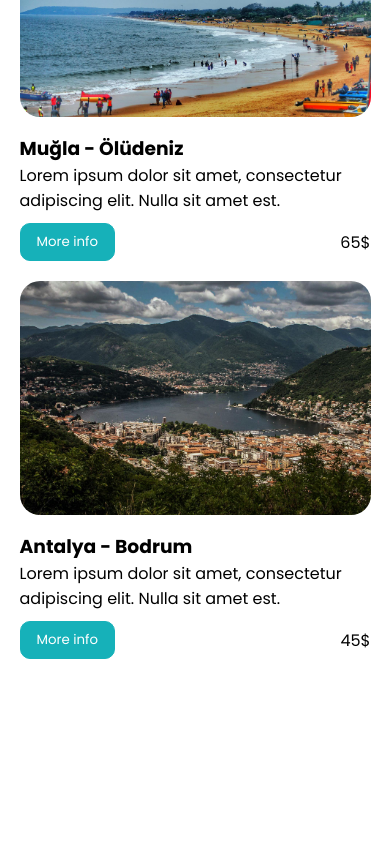
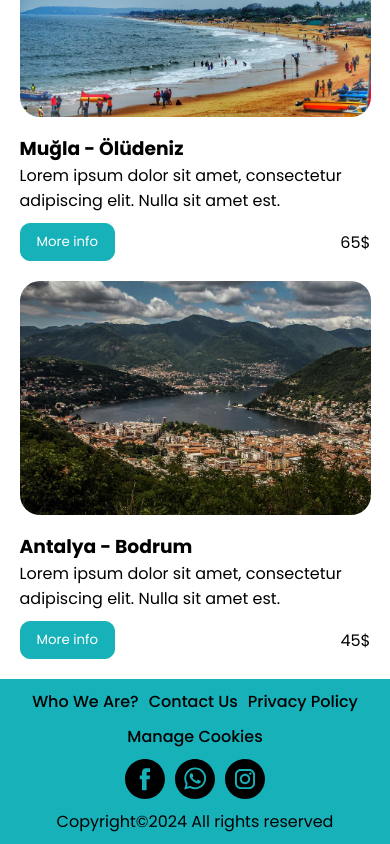
Before and after one commit to omertaskn452/tour-app, a React (Create React App) app: page / in a window 390 px wide. Shown: the part 4543-5387 px from the top of the page. Before the commit the page ends 5202 px from the top, so only its background shows below. Built offline with nearby package versions, Linux system fonts and the light colour scheme.

Commit message:
footer added

```diff
--- /dev/null
+++ b/src/components/Footer/Footer.jsx
@@ -0,0 +1,51 @@
+import React from "react";
+import style from "./footer.css"
+import FacebookIcon from "../Svg icons/face/FacebookIcon";
+import InstagramIcon from "../Svg icons/insta/InstagramIcon";
+import WhatsapIcon from "../Svg icons/wp/WhatsappIcon";
+import { Link } from "react-router-dom";
+
+export default function Footer(){
+  return(
+    <div className="footer-wrapper">
+      <div className="container">
+        <div className="footer">
+          <div className="footer-info">
+            <div className="footer-links">
+                <ul className="footer-links-list">
+                  <li className="footer-links-list-item">
+                    <Link><span>Who We Are?</span></Link>
+                  </li>
+                  <li  className="footer-links-list-item">
+                    <Link><span>Contact Us</span></Link>
+                  </li>
+                  <li  className="footer-links-list-item">
+                    <Link><span>Privacy Policy</span></Link>
+                  </li>
+                  <li  className="footer-links-list-item">
+                    <Link><span>Manage Cookies</span></Link>
+                  </li>
+                </ul>
+              </div>
+            <div className="footer-icons">
+              <ul className="footer-icons-list">
+                <li className="footer-icons-list-item">
+                  <Link to="#"><FacebookIcon/></Link>
+                </li>
+                <li className="footer-icons-list-item">
+                  <Link className="footer-icon" to="#"><WhatsapIcon/></Link>
+                </li>
+                <li className="footer-icons-list-item">
+                  <Link to="#"><InstagramIcon/></Link>
+                </li>
+              </ul>
+            </div>
+          </div>
+          <div className="footer-text">
+            <p>Copyright&copy;2024 All rights reserved</p>
+          </div>
+        </div>
+      </div>
+    </div>
+  )
+}
--- /dev/null
+++ b/src/components/Footer/footer.css
@@ -0,0 +1,63 @@
+.footer-wrapper{
+  background-color: #16b1b9;
+  padding: 20px 0;
+}
+.footer ul{
+  list-style-type: none;
+  padding: 0;
+  margin: 0;
+}
+.footer-info{
+  display: flex;
+  flex-direction: row;
+  justify-content: space-between;
+}
+.footer-icons-list{
+  display: flex;
+  flex-direction: row;
+  gap: 10px;
+}
+.footer-icons-list-item{
+  display: flex;
+  justify-content: center;
+  width: 40px;
+  height: 40px;
+}
+.footer-links-list{
+  display: flex;
+  flex-direction: row;
+  flex-wrap: wrap;
+  gap: 20px;
+  font-size: 1.1rem;
+  font-weight: 500;
+}
+
+@media(max-width: 1024px){
+  .footer-wrapper{
+    padding: 10px 0;
+  }
+  .footer{
+    display: flex;
+    flex-direction: column;
+    align-items: center;
+  }
+  .footer-info{
+    flex-direction: column;
+    align-items: center;
+    gap: 10px;
+    margin-bottom: 10px;
+  }
+  .footer-links-list{
+    font-size: 1rem;
+  }
+}
+@media(max-width: 600px){
+  .footer-links-list{
+    gap: 10px;
+    align-items: center;
+    justify-content: center;
+  }
+  .footer-text{
+    text-align: center;
+  }
+}
--- a/src/components/Svg icons/face/FacebookIcon.jsx
+++ b/src/components/Svg icons/face/FacebookIcon.jsx
@@ -3,10 +3,9 @@ import React from "react";
 export default function FacebookIcon() {
   return(
     <svg
-      width="32"
-      height="32"
+      width="40"
+      height="40"
       viewBox="0 0 100 100"
-      fill="none"
       xmlns="http://www.w3.org/2000/svg"
     >
       <path fill-rule="evenodd" clip-rule="evenodd" d="M50 100C77.6142 100 100 77.6142 100 50C100 22.3858 77.6142 0 50 0C22.3858 0 0 22.3858 0 50C0 77.6142 22.3858 100 50 100ZM53.5357 23.0167C50.6527 23.0971 47.6106 23.7911 45.4617 25.8328C43.687 27.4744 42.7929 29.8636 42.592 32.2519C42.5308 33.9602 42.5395 35.6729 42.5483 37.3849C42.5548 38.6688 42.5614 39.9524 42.5384 41.2334C41.7492 41.2392 40.9575 41.2375 40.1655 41.2359C39.1093 41.2337 38.0525 41.2315 37 41.2468C37 42.2691 37.0015 43.2928 37.003 44.3174C37.006 46.3696 37.0089 48.4256 37 50.482C38.0525 50.4973 39.1093 50.4951 40.1655 50.4929C40.9575 50.4913 41.7492 50.4897 42.5384 50.4954C42.5563 54.5705 42.553 58.6454 42.5497 62.7203C42.5455 67.8139 42.5414 72.9074 42.5786 78.0008C44.7444 77.9855 46.9056 77.9877 49.0675 77.9899C50.6892 77.9916 52.3112 77.9932 53.9359 77.9874C53.9493 73.403 53.9459 68.8222 53.9426 64.2414C53.9392 59.6605 53.9359 55.0796 53.9493 50.4954C55.0417 50.4897 56.1342 50.4913 57.2266 50.4929C58.6832 50.4951 60.1398 50.4973 61.5964 50.482C62.0502 47.4123 62.4369 44.3157 62.6504 41.2066C61.2093 41.2 59.7679 41.2 58.3266 41.2C56.8853 41.2 55.444 41.2 54.0029 41.1933C54.0029 40.656 54.002 40.1187 54.0012 39.5815C53.9987 37.9701 53.9962 36.359 54.0163 34.7474C54.2431 33.5059 55.5239 32.5583 56.7654 32.6387H62.6638C62.6772 29.4224 62.6772 26.2196 62.6638 23.0033C61.9032 23.0033 61.1427 23.0025 60.3821 23.0017C58.1002 22.9992 55.818 22.9967 53.5357 23.0167Z" fill="currentColor"/>
--- a/src/components/Svg icons/insta/InstagramIcon.jsx
+++ b/src/components/Svg icons/insta/InstagramIcon.jsx
@@ -3,10 +3,9 @@ import React from "react";
 export default function InstagramIcon() {
   return(
     <svg
-      width="32"
-      height="32"
+      width="40"
+      height="40"
       viewBox="0 0 100 100"
-      fill="none"
       xmlns="http://www.w3.org/2000/svg"
     >
       <path fill-rule="evenodd" clip-rule="evenodd" d="M50 100C77.6142 100 100 77.6142 100 50C100 22.3858 77.6142 0 50 0C22.3858 0 0 22.3858 0 50C0 77.6142 22.3858 100 50 100ZM25 39.3918C25 31.4558 31.4566 25 39.3918 25H60.6082C68.5442 25 75 31.4566 75 39.3918V60.8028C75 68.738 68.5442 75.1946 60.6082 75.1946H39.3918C31.4558 75.1946 25 68.738 25 60.8028V39.3918ZM60.6082 70.4317C65.9174 70.4317 70.2371 66.1121 70.2371 60.8028V39.3918C70.2371 34.0826 65.9174 29.7629 60.6082 29.7629H39.3918C34.0826 29.7629 29.7629 34.0826 29.7629 39.3918V60.8028C29.7629 66.1121 34.0826 70.4317 39.3918 70.4317H60.6082ZM36.9883 50.0054C36.9883 42.8847 42.8438 37.0922 50.0397 37.0922C57.2356 37.0922 63.0911 42.8847 63.0911 50.0054C63.0911 57.1252 57.2356 62.9177 50.0397 62.9177C42.843 62.9177 36.9883 57.1252 36.9883 50.0054ZM41.7422 50.0054C41.7422 54.5033 45.4641 58.1638 50.0397 58.1638C54.6153 58.1638 58.3372 54.5041 58.3372 50.0054C58.3372 45.5066 54.6145 41.8469 50.0397 41.8469C45.4641 41.8469 41.7422 45.5066 41.7422 50.0054ZM63.3248 39.6355C65.0208 39.6355 66.3956 38.2606 66.3956 36.5646C66.3956 34.8687 65.0208 33.4938 63.3248 33.4938C61.6288 33.4938 60.2539 34.8687 60.2539 36.5646C60.2539 38.2606 61.6288 39.6355 63.3248 39.6355Z" fill="currentColor"/>
--- a/src/components/Svg icons/wp/WhatsappIcon.jsx
+++ b/src/components/Svg icons/wp/WhatsappIcon.jsx
@@ -3,10 +3,9 @@ import React from "react";
 export default function WhatsapIcon() {
   return(
     <svg
-      width="32"
-      height="32"
+      width="40"
+      height="40"
       viewBox="0 0 100 100"
-      fill="currentColor"
       xmlns="http://www.w3.org/2000/svg"
       className="svg-icon"
     >
--- a/src/components/TourCatalogue/tourCatalog.css
+++ b/src/components/TourCatalogue/tourCatalog.css
@@ -7,6 +7,9 @@
   grid-template-columns:
     repeat(auto-fit, minmax(300px, 1fr));
   gap: 20px;
+}
+.sliding-grid{
+  padding-bottom: 20px;
 }
 /* .sliding-grid{
   overflow: hidden;
--- a/src/pages/Main/Main.jsx
+++ b/src/pages/Main/Main.jsx
@@ -4,6 +4,7 @@ import Navbar from "../../components/Navbar/Navbar";
 import Slider from "../../components/Slider/Slider";
 import TourCatalog from "../../components/TourCatalogue/TourCatalog";
 import NavbarMobile from "../../components/NavbarMobile/NavbarMobile";
+import Footer from "../../components/Footer/Footer";
 
 export default function Main() {
   return(
@@ -13,6 +14,7 @@ export default function Main() {
       <NavbarMobile/>
       <Slider/>
       <TourCatalog/>
+      <Footer/>
     </>
 
   )
```
